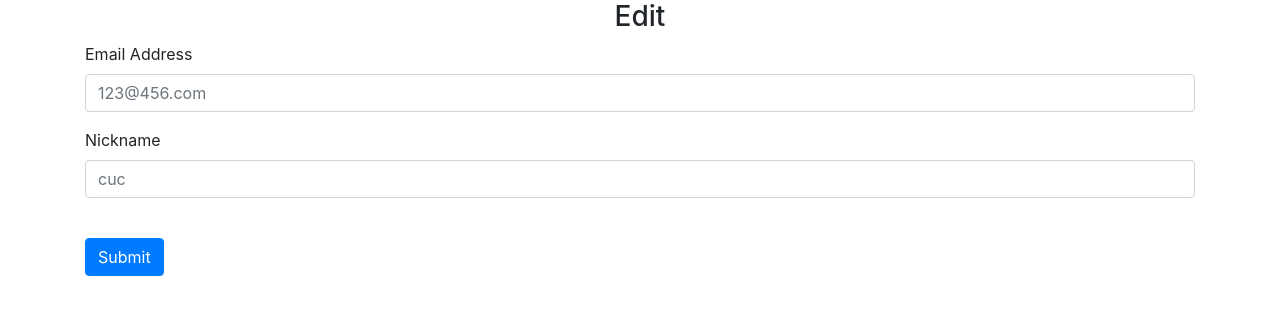
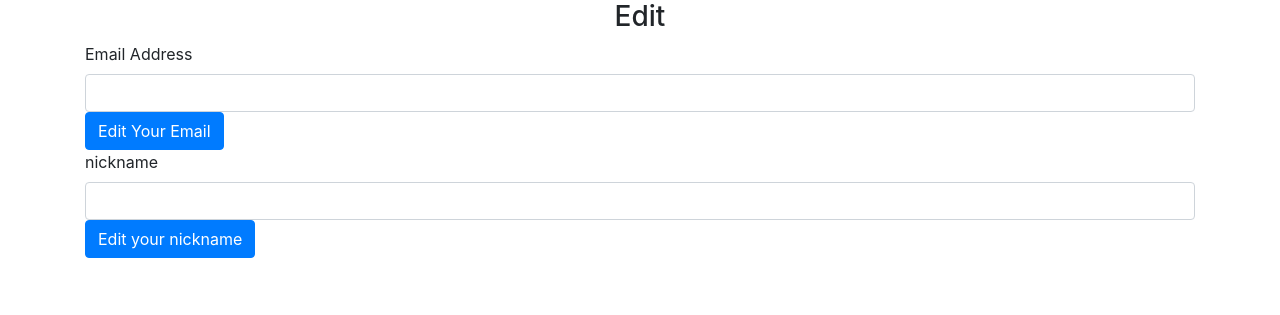
Before and after one commit to AltSuperBlade/MicroBo, a Flask app: page /edit in a window 1280 px wide. Shown: the part 56-371 px from the top of the page. Run offline with Flask 2, Linux system fonts and the light colour scheme; a user stored in the database is signed in; some libraries are stand-ins or nearby versions.

Commit message:
增加了requirement+修改了nickname的判定+完成了profile的edit功能

```diff
--- a/flask_web/requirements.txt
+++ b/flask_web/requirements.txt
@@ -1,3 +1,5 @@
 flask
 Flask-SQLAlchemy
 flask-login
+flask_wtf
+wtforms
--- a/flask_web/website/auth.py
+++ b/flask_web/website/auth.py
@@ -46,9 +46,11 @@ def sign_up():
 
         user = User.query.filter_by(email=email).first()
         if user:
-            flash('Email already exists.', category='error')
+            flash('Email has already exists.', category='error')
         elif not re.match(r'^[0-9a-zA-Z_]{0,19}@[0-9a-zA-Z]{1,13}\.[com,cn,net]{1,3}$',email):
             flash('Email must be valid.', category='error')
+        elif User.query.filter_by(nickname=nickname).first():
+            flash('Nickname has already exists.', category='error')
         elif len(nickname) < 2:
             flash('Nickname must be greater than 1 character.', category='error')
         elif password1 != password2:
--- /dev/null
+++ b/flask_web/website/forms.py
@@ -0,0 +1,13 @@
+from wtforms.validators import Email
+from flask_wtf import FlaskForm
+from wtforms import StringField, PasswordField, SubmitField, BooleanField
+from wtforms.validators import DataRequired, Length, Email, EqualTo
+
+class editEmail(FlaskForm):
+    old_email="123"
+    email = StringField('Email Address', validators=[DataRequired(), Length(1,254)])
+    submit1 = SubmitField('Edit Your Email')
+
+class editNickname(FlaskForm):
+    nickname = StringField('nickname', validators=[DataRequired(), Length(1,20)])
+    submit2 = SubmitField('Edit your nickname')
--- a/flask_web/website/templates/base.html
+++ b/flask_web/website/templates/base.html
@@ -30,7 +30,7 @@
         <div class="navbar-nav">
           {% if user.is_authenticated %}
           <a class="nav-item nav-link" id="home" href="/">Home</a>
-          <a class="nav-item nav-link" id="profile" href="/profile/{{user.nickname}}">Profile</a>
+          <a class="nav-item nav-link" id="profile" href="/profile/{{user.id}}">Profile</a>
           <a class="nav-item nav-link" id="logout" href="/logout">Logout</a>
           {% else %}
           <a class="nav-item nav-link" id="login" href="/login">Login</a>
--- a/flask_web/website/templates/edit.html
+++ b/flask_web/website/templates/edit.html
@@ -1,28 +1,13 @@
-{% extends "base.html" %} {% block title %}Edit{% endblock %} {% block
-    content %}
-    <form method="POST">
-      <h3 align="center">Edit</h3>
-      <div class="form-group">
-        <label for="email">Email Address</label>
-        <input
-          type="email"
-          class="form-control"
-          id="email"
-          name="email"
-          placeholder="{{user.email}}"
-        />
-      </div>
-      <div class="form-group">
-        <label for="nickname">Nickname</label>
-        <input
-          type="text"
-          class="form-control"
-          id="nickname"
-          name="nickname"
-          placeholder="{{user.nickname}}"
-        />
-      </div>
-      <br />
-      <button type="submit" class="btn btn-primary">Submit</button>
-    </form>
-    {% endblock %}
+{% extends "base.html" %} {% block title %}Edit{% endblock %} {% block content %}
+<h3 align="center">Edit</h3>
+<form method = 'post'>
+  {{ edit_email.csrf_token }}
+  {{ edit_email.email.label }}{{ edit_email.email(class="form-control",type="email") }}
+  {{ edit_email.submit1(class="btn btn-primary") }}
+</form>
+<form method = 'post'>
+  {{ edit_nickname.csrf_token }}
+  {{ edit_nickname.nickname.label }}{{ edit_nickname.nickname(class="form-control",type="text") }}
+  {{ edit_nickname.submit2(class="btn btn-primary") }}
+</form>
+{% endblock %}
--- a/flask_web/website/templates/home.html
+++ b/flask_web/website/templates/home.html
@@ -1,5 +1,4 @@
-{% extends "base.html" %} {% block title %}Home{% endblock %} {% block content
-%}
+{% extends "base.html" %} {% block title %}Home{% endblock %} {% block content %}
 <h1 align="center">Notes</h1>
 <form method="POST">
   <textarea name="note" id="note" class="form-control"></textarea>
@@ -11,7 +10,7 @@
 <ul class="list-group list-group-flush" id="notes">
   {% for note in notes %}
   <li class="list-group-item">
-    <a href="/profile/{{note.nickname}}">{{ note.nickname }}</a>
+    <a href="/profile/{{note.user_id}}">{{ note.nickname }}</a>
     <div class="pull-right">
       {{ note.date }}
     </div>
--- a/flask_web/website/views.py
+++ b/flask_web/website/views.py
@@ -1,9 +1,10 @@
-from flask import Blueprint, render_template, request, flash, jsonify, redirect, current_app
+from flask import Blueprint, render_template, request, flash, jsonify, redirect, current_app,url_for
 from flask_login import login_required, current_user
-from .models import Note
-from .models import User
+from .models import Note,User
+from .forms import editEmail,editNickname
 from . import db
 import json
+import re
 
 views = Blueprint('views', __name__)
 
@@ -32,12 +33,11 @@ def home():
     return render_template("home.html", user=current_user,notes=notes)
 
 
-@views.route('/profile/<nickname>',methods=['GET', 'POST'])
+@views.route('/profile/<user_id>',methods=['GET', 'POST'])
 @login_required
-def profile(nickname):
+def profile(user_id):
     if request.method=='POST':
         return render_template("edit.html",user=current_user)
-    user_id = User.query.filter_by(nickname=nickname).first().id
     accessingUser=User.query.get(user_id)
     return render_template("profile.html",user=current_user,accessingUser=accessingUser)
 
@@ -45,25 +45,40 @@ def profile(nickname):
 @views.route('/edit',methods=['GET', 'POST'])
 @login_required
 def edit():
+    user=current_user
+    edit_email=editEmail()
+    edit_nickname=editNickname()
     if request.method == 'POST':
-        email = request.form.get('email')
-        nickname = request.form.get('nickname')
+        if edit_email.submit1.data and edit_email.validate():
+            email = edit_email.email.data
+            if email==user.email:
+                flash('The new email is same as before.', category='error')
+            elif User.query.filter_by(email=email).first():
+                flash('Email already exists.', category='error')
+            elif not re.match(r'^[0-9a-zA-Z_]{0,19}@[0-9a-zA-Z]{1,13}\.[com,cn,net]{1,3}$',email):
+                flash('Email must be valid.', category='error')
+            else:
+                User.query.filter(User.id == user.id).update({'email': email})
+                db.session.commit()
+            flash('%s, you have just submitted your new email address.' % email)
+            return redirect(url_for('views.profile',user_id=user.id))
 
-        if user:
-            flash('Email already exists.', category='error')
-        elif not re.match(r'^[0-9a-zA-Z_]{0,19}@[0-9a-zA-Z]{1,13}\.[com,cn,net]{1,3}$',email):
-            flash('Email must be valid.', category='error')
-        elif len(nickname) < 2:
-            flash('Nickname must be greater than 1 character.', category='error')
-        else:
-            # new_user = User(email=email, nickname=nickname, password=generate_password_hash(
-            #     password1, method='sha256'))
-            # db.session.add(new_user)
-            # db.session.commit()
-            # login_user(new_user, remember=True)
-            flash('Account created!', category='success')
-            return redirect(url_for('views.profile/<nickname>'))
-    return render_template("edit.html",user=current_user)
+        if edit_nickname.submit2.data and edit_nickname.validate():
+            nickname = edit_nickname.nickname.data
+            if nickname==user.nickname:
+                flash('The new email is same as before.', category='error')
+            elif User.query.filter_by(nickname=nickname).first():
+                flash('Email already exists.', category='error')
+            elif len(nickname) < 2:
+                flash('Nickname must be greater than 1 character.', category='error')
+            else:
+                User.query.filter(User.id == user.id).update({'nickname':nickname})
+                db.session.commit()
+                Note.query.filter(Note.user_id == user.id).update({'nickname':nickname})
+                db.session.commit()
+            flash('%s, you have just submitted your new nickname.' % nickname)
+            return redirect(url_for('views.profile',user_id=user.id))
+    return render_template("edit.html",user=current_user,edit_email=edit_email,edit_nickname=edit_nickname)
 
 
 @views.route('/delete-note', methods=['POST'])
```
Also changed, not shown: flask_web/website/static/index.js (+0 -12 lines), flask_web/website/templates/profile.html (+3 -4 lines), flask_web/website/database.db.
